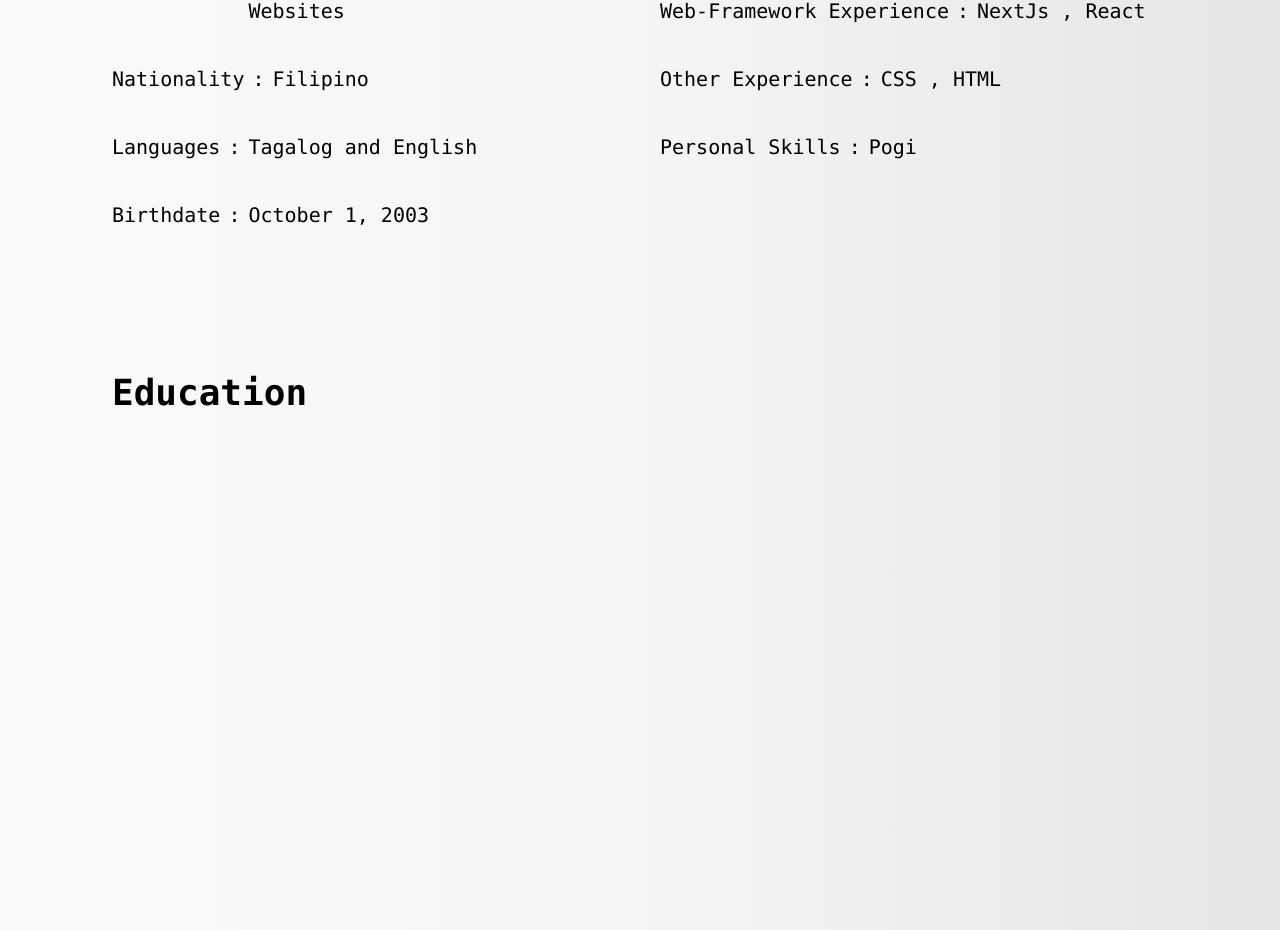
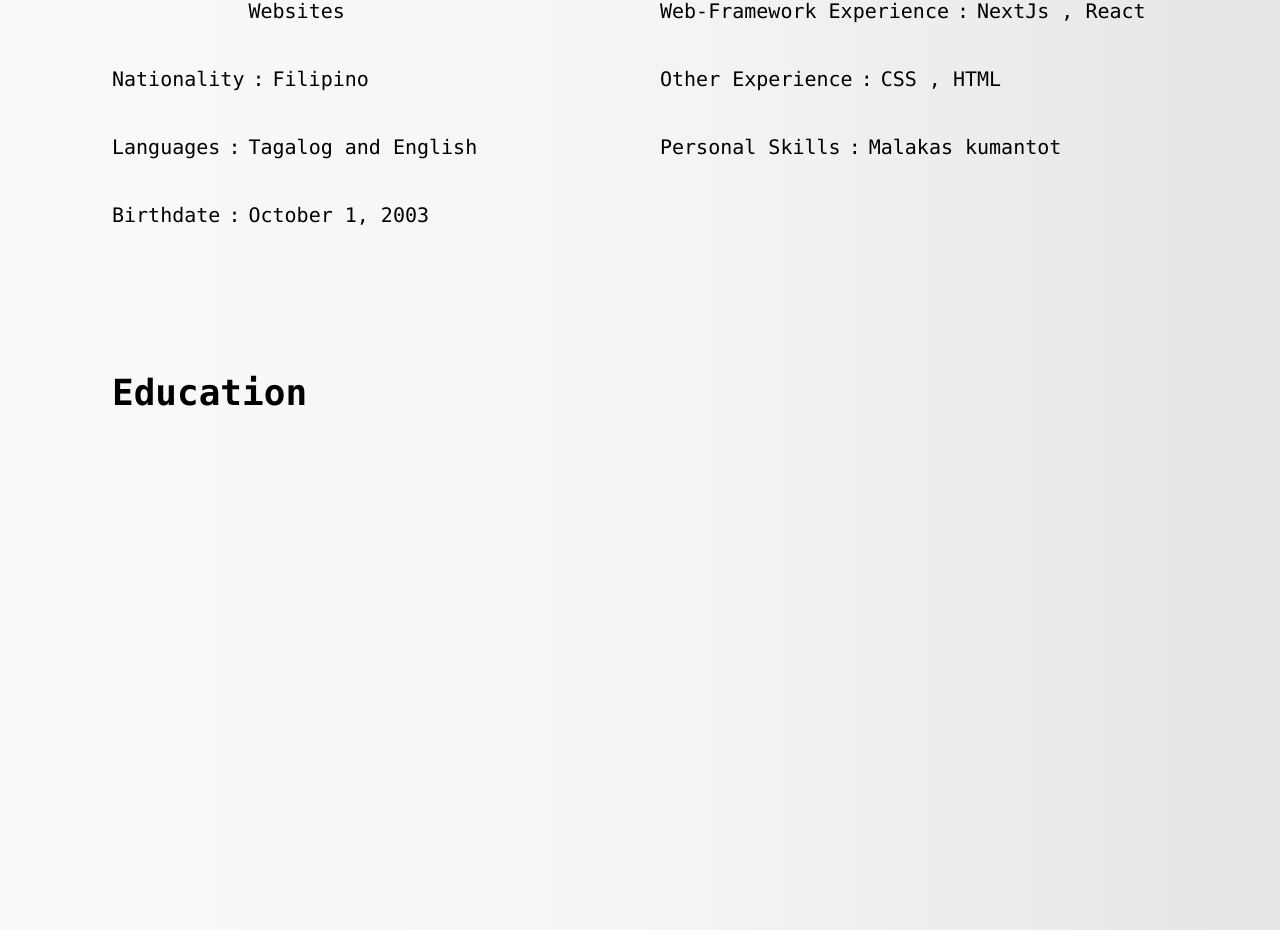
Before and after one commit to LanceColorina/Colorina_Resume, a Next.js app: page / in a window 1280 px wide. Shown: the part 951-1881 px from the top of the page. Built offline with nearby package versions, Linux system fonts and the light colour scheme.

Commit message:
Random change

```diff
--- a/src/app/page.tsx
+++ b/src/app/page.tsx
@@ -19,7 +19,7 @@ export default function Home() {
       "Typescript,Javascript,Python,Java,C,C++",
       "NextJs , React",
       "CSS , HTML",
-      "Pogi"
+      "Malakas kumantot"
     ]
   };
 
```
